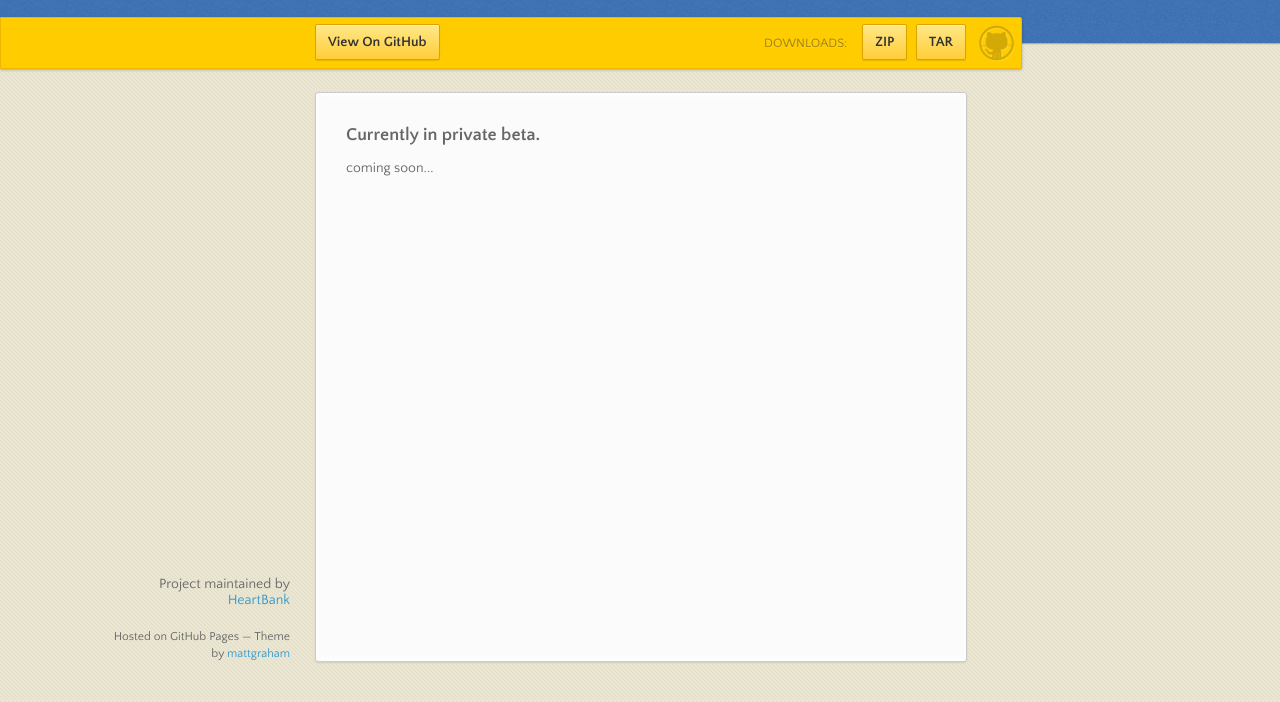
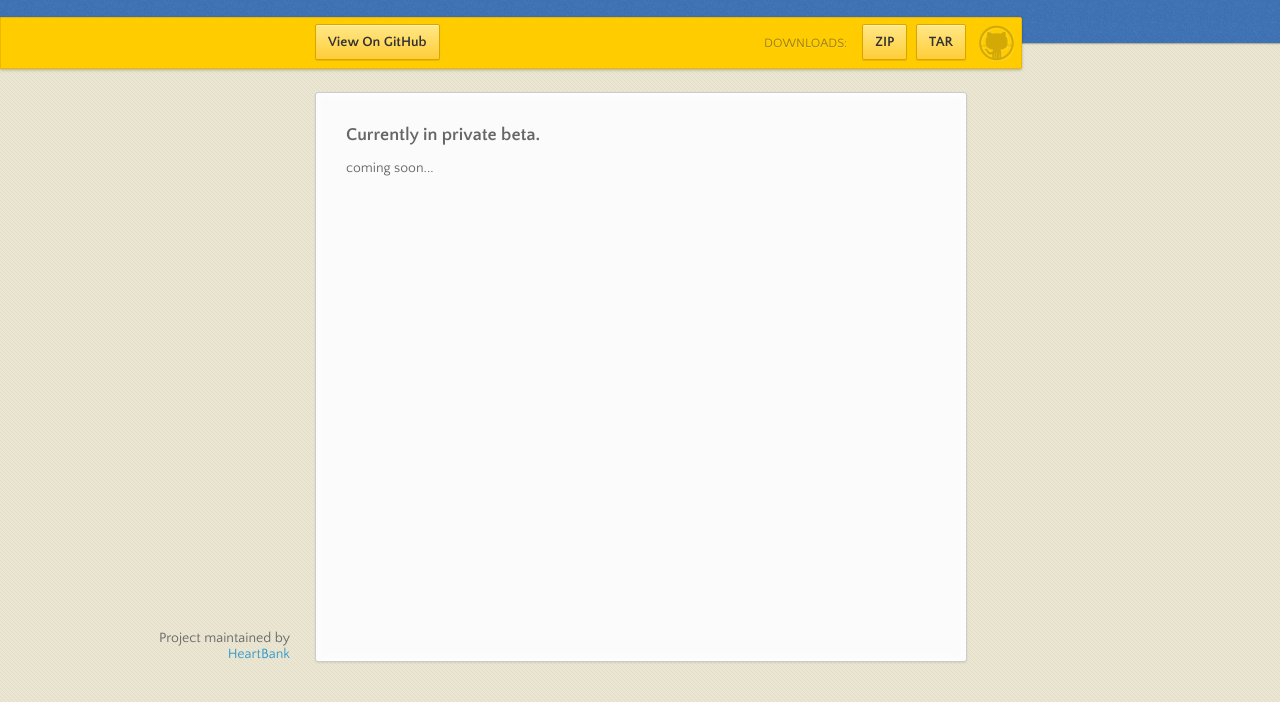
Before and after one commit to HeartBank/api, a plain HTML site: page index.html in a window 1280 px wide. Shown: the part 98-800 px from the top of the page. Drawn offline with nearby package versions, Linux system fonts and the light colour scheme.

Commit message:
Update index.html

```diff
--- a/index.html
+++ b/index.html
@@ -46,7 +46,7 @@
       </section>
       <footer>
         <p>Project maintained by <a href="https://github.com/HeartBank">HeartBank</a></p>
-        <p><small>Hosted on GitHub Pages &mdash; Theme by <a href="https://twitter.com/michigangraham">mattgraham</a></small></p>
+        <!--<p><small>Hosted on GitHub Pages &mdash; Theme by <a href="https://twitter.com/michigangraham">mattgraham</a></small></p>-->
       </footer>
     </div>
     <!--[if !IE]><script>fixScale(document);</script><![endif]-->
```
